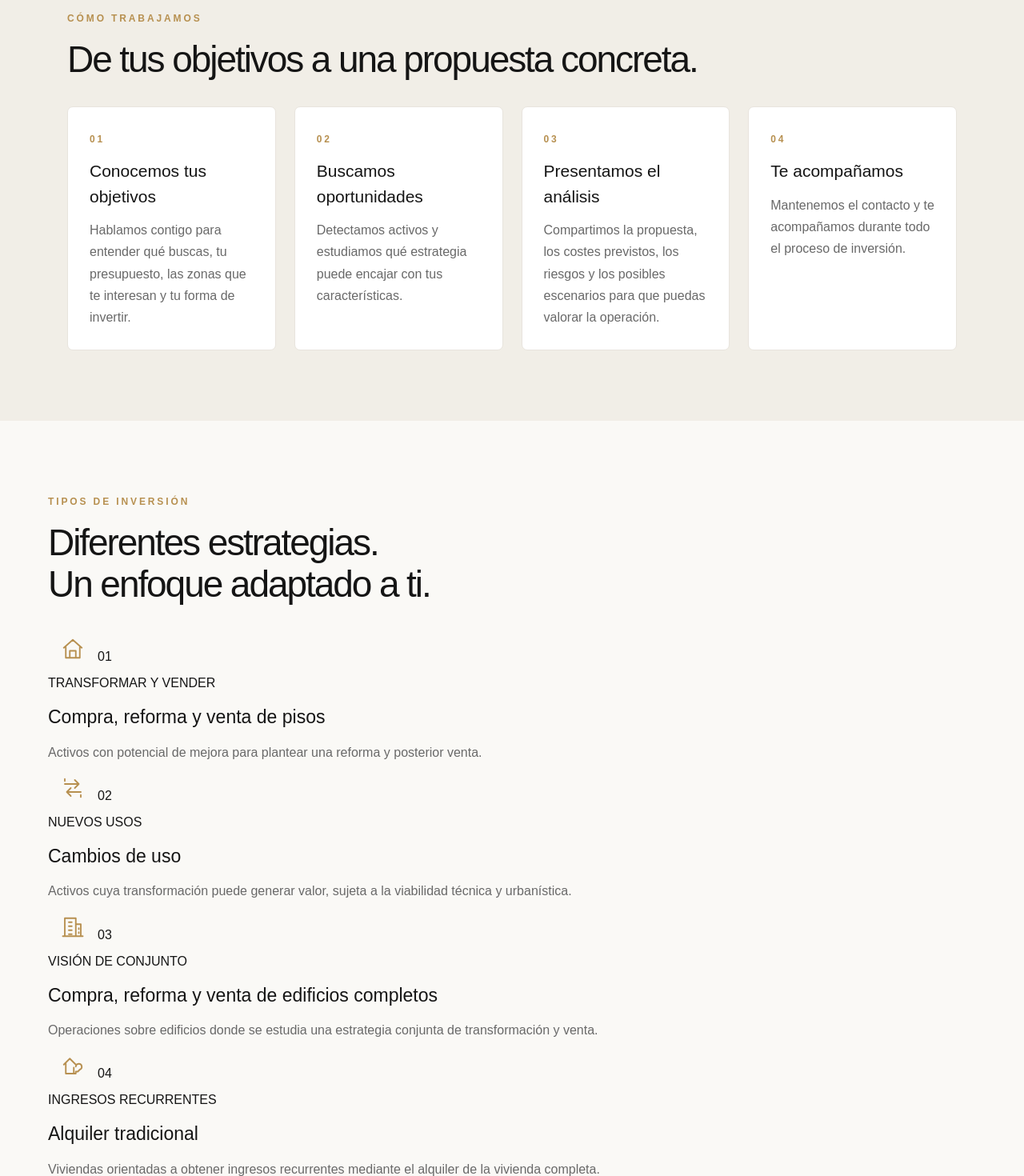
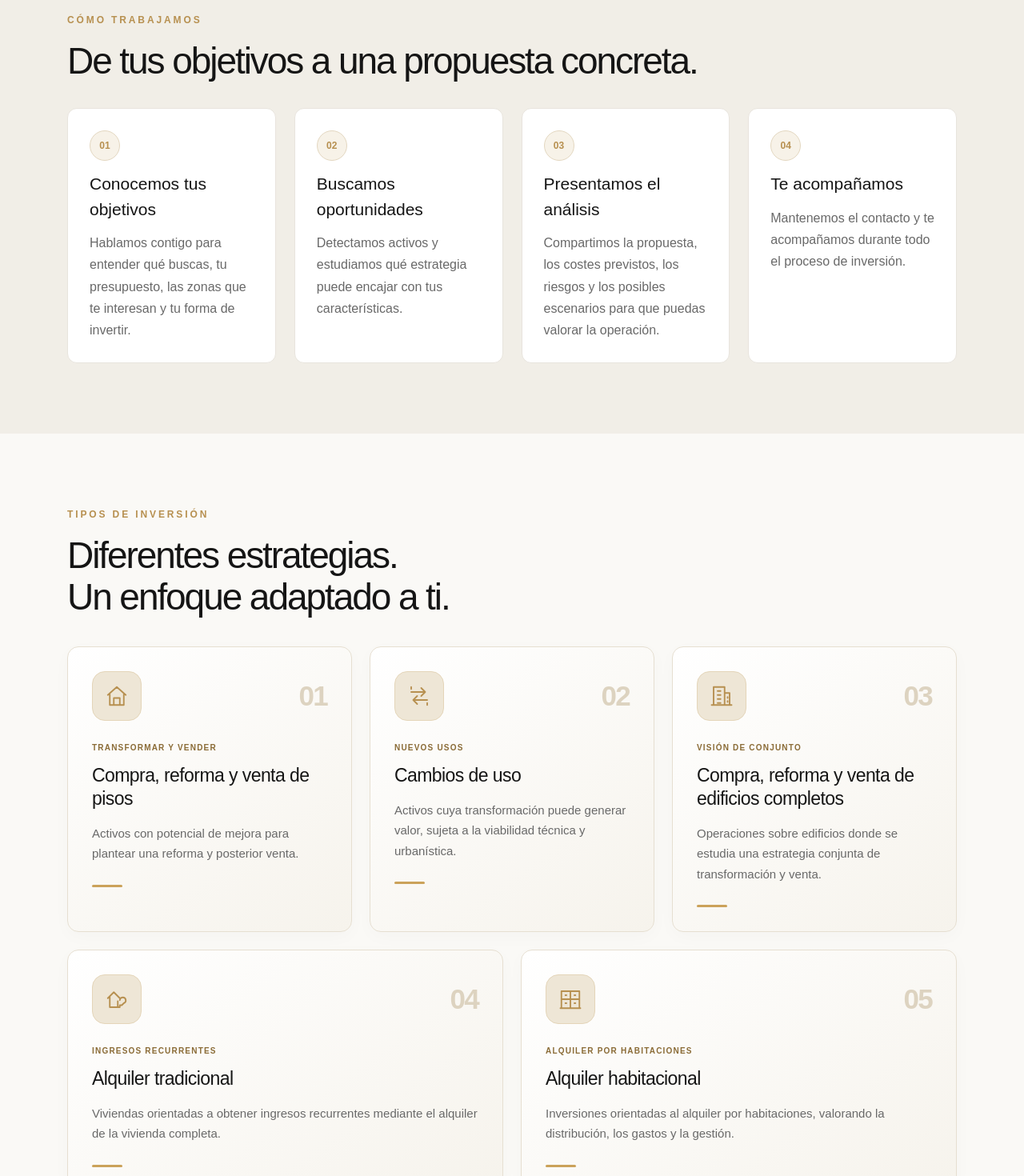
Before and after one commit to propertyinvestors42/property-investors-web, a Next.js app: page / in a window 1280 px wide. Shown: the part 1740-3210 px from the top of the page at 80% size. Built offline with nearby package versions, Linux system fonts and the light colour scheme.

Commit message:
Refine investment cards with gold accents, balanced layout and responsive styling

```diff
--- a/src/app/globals.css
+++ b/src/app/globals.css
@@ -24,3 +24,23 @@ a:focus-visible,summary:focus-visible{outline:3px solid var(--gold);outline-offs
 .header-booking:hover{background:#dfbd7c}
 @media(max-width:720px){.header-contact{gap:12px 22px}.header-booking{padding:11px 14px}}
 @media(max-width:480px){.header-contact{display:grid;grid-template-columns:1fr;justify-items:end;gap:10px;padding-top:14px;padding-bottom:14px}.contact-channel{min-height:40px}.header-booking{width:100%;margin-top:4px}}
+
+.wrap.section{padding-left:24px;padding-right:24px}
+.investment-grid{display:grid;grid-template-columns:repeat(6,minmax(0,1fr));gap:22px;margin-top:36px}
+.investment-card{grid-column:span 2;position:relative;padding:30px;background:linear-gradient(145deg,#fff,#f6f3ec);border:1px solid #e6dfd1;border-radius:14px;box-shadow:0 6px 22px #30271606;transition:transform .2s,box-shadow .2s,border-color .2s;overflow:hidden}
+.investment-card:nth-child(n+4){grid-column:span 3}
+.investment-card:hover{transform:translateY(-4px);box-shadow:0 14px 32px #30271612;border-color:#cba25a}
+.investment-card-top{display:flex;align-items:center;justify-content:space-between;margin-bottom:26px}
+.investment-icon{background:#eee6d6;border:1px solid #e4d5b9;border-radius:16px}
+.investment-number{font-size:35px;font-weight:600;letter-spacing:-.05em;color:#ddd3c0}
+.investment-label{display:block;font-size:10px;letter-spacing:.12em;color:#8a6b36;font-weight:700;line-height:1.6}
+.investment-card h3{font-size:23px;line-height:1.25;letter-spacing:-.025em;margin:12px 0 16px}
+.investment-card p{font-size:15px;margin:0 0 20px}
+.investment-line{display:block;width:38px;height:3px;background:#cba25a;border-radius:3px;margin-top:26px}
+.service-grid .card{border-top:3px solid #cba25a;box-shadow:0 8px 26px #30271606;border-radius:12px}
+.steps-grid .card{border-radius:12px}
+.steps-grid .kicker{display:inline-flex;align-items:center;justify-content:center;width:38px;height:38px;border-radius:50%;border:1px solid #e3d7c0;background:#f7f2e8;letter-spacing:0}
+#sobre-nosotros{border-top:1px solid #e2d9c8;border-bottom:1px solid #e2d9c8}
+@media(max-width:960px){.investment-grid{grid-template-columns:repeat(2,minmax(0,1fr))}.investment-card,.investment-card:nth-child(n+4){grid-column:span 1}.investment-card:last-child{grid-column:1/-1}}
+@media(max-width:600px){.investment-grid{grid-template-columns:1fr;gap:16px}.investment-card,.investment-card:nth-child(n+4){grid-column:auto;padding:25px}.investment-card:last-child{grid-column:auto}.investment-card-top{margin-bottom:20px}}
+@media(prefers-reduced-motion:reduce){.investment-card{transition:none}.investment-card:hover{transform:none}}
```
